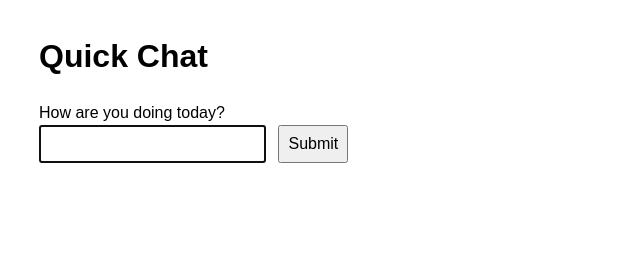
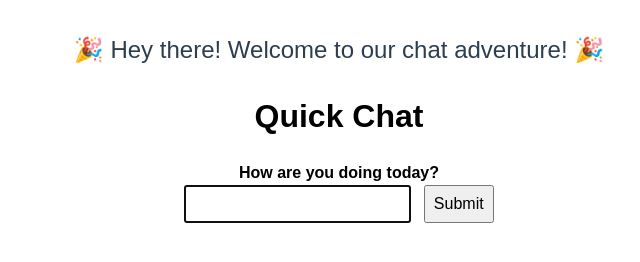
Before and after one commit to chasekimball/ncode, a plain HTML site: page index.html in a window 1280 px wide. Both pictures are taken after typing "Sample" into the empty fields and a click on the button "Submit". Shown: the whole page, without its empty margins (301-941 px from the left). Drawn offline with Linux system fonts and the light colour scheme.

Commit message:
Update index.html

```diff
--- a/index.html
+++ b/index.html
@@ -11,7 +11,14 @@
       margin: 2em auto;
       padding: 0 1em;
       line-height: 1.5;
+      text-align: center;
     }
+    #greeting {
+      font-size: 1.5em;
+      color: #2c3e50;
+      margin-bottom: 1em;
+    }
+    #question { font-weight: bold; }
     #response { margin-top: 1em; color: #444; }
     input, button {
       font-size: 1em;
@@ -21,6 +28,8 @@
   </style>
 </head>
 <body>
+  <div id="greeting">🎉 Hey there! Welcome to our chat adventure! 🎉</div>
+
   <h1>Quick Chat</h1>
   <div id="question">Loading…</div>
   <div>
@@ -30,42 +39,47 @@
   <div id="response"></div>
 
   <script>
-    // 1) Define your list of questions
     const questions = [
       "What’s your name?",
       "How are you doing today?",
       "What’s your favorite hobby?"
     ];
 
-    // 2) Keep track of which question we’re on
+    let userName  = "";
+    let userMood  = "";
+    let userHobby = "";
+
     let current = 0;
 
-    const qEl      = document.getElementById("question");
-    const ansEl    = document.getElementById("answer");
-    const btnEl    = document.getElementById("submit");
-    const respEl   = document.getElementById("response");
+    const greetingEl = document.getElementById("greeting");
+    const qEl         = document.getElementById("question");
+    const ansEl       = document.getElementById("answer");
+    const btnEl       = document.getElementById("submit");
+    const respEl      = document.getElementById("response");
 
-    // Initialize first question
+    // Show first question immediately under the greeting
     qEl.textContent = questions[current];
     ansEl.focus();
 
     btnEl.addEventListener("click", () => {
       const answer = ansEl.value.trim();
-      if (!answer) return;        // ignore empty submissions
+      if (!answer) return;
 
-      // 3) Give a simple response based on which question
+      // Store and respond
       if (current === 0) {
-        respEl.textContent = `Nice to meet you, ${answer}!`;
+        userName = answer;
+        respEl.textContent = `Nice to meet you, ${userName}!`;
       } else if (current === 1) {
-        respEl.textContent = `Glad to hear you’re feeling ${answer}!`;
+        userMood = answer;
+        respEl.textContent = `Glad to hear you’re feeling ${userMood}!`;
       } else if (current === 2) {
-        respEl.textContent = `Ooh, ${answer} sounds fun!`;
+        userHobby = answer;
+        respEl.textContent = `Ooh, ${userHobby} sounds fun!`;
       }
 
       current++;
       ansEl.value = "";
 
-      // 4) Move on (or finish)
       if (current < questions.length) {
         setTimeout(() => {
           respEl.textContent = "";
@@ -74,9 +88,11 @@
         }, 1500);
       } else {
         setTimeout(() => {
-          qEl.textContent   = "Thanks for chatting!";
+          qEl.textContent     = "Thanks for chatting!";
           ansEl.remove();
           btnEl.remove();
+          // Now you can still reference userName, userMood, userHobby
+          console.log({ userName, userMood, userHobby });
         }, 1500);
       }
     });
```
